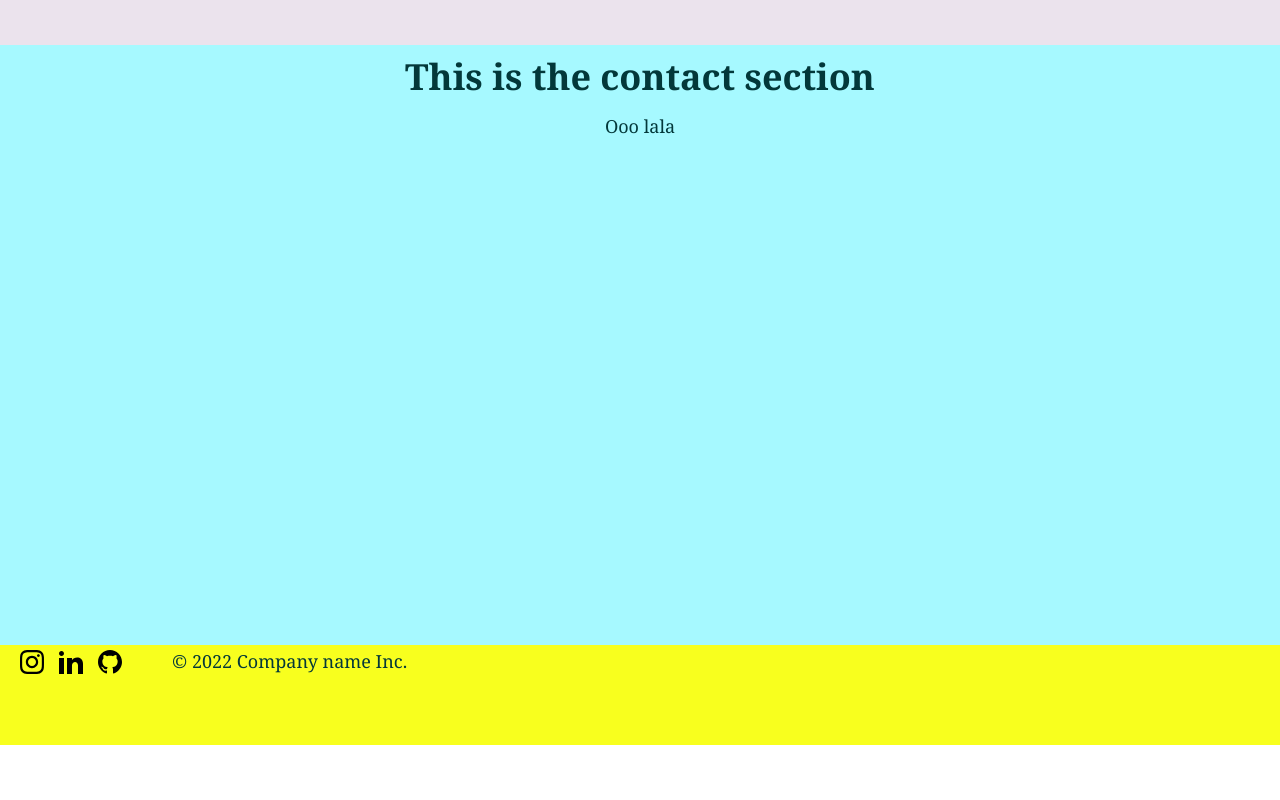
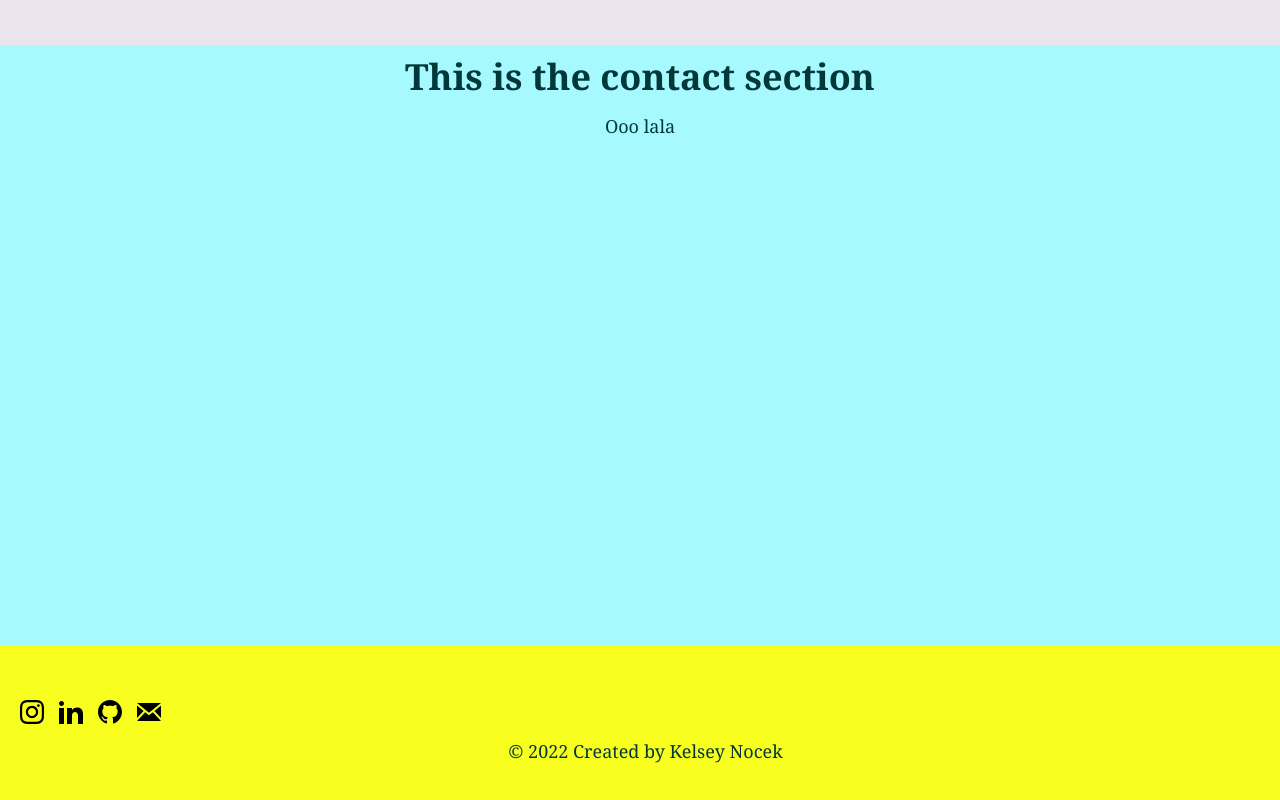
Before and after one commit to kelseyn12/Portfolio, a React (Create React App) app: page / in a window 1280 px wide. Shown: the part 2709-3509 px from the top of the page. Before the commit the page ends 3454 px from the top, so only its background shows below. Built offline with nearby package versions, Linux system fonts and the light colour scheme; a web font is replaced by a local one.

Commit message:
added email to footer

```diff
--- a/src/components/Footer.js
+++ b/src/components/Footer.js
@@ -40,10 +40,7 @@ function Footer() {
             </a>
           </li>
           <li className="socialLinks__item socialLinks__item--github">
-              <a
-                className="socialLinks_link"
-                href="https://github.com/kelseyn12"
-              >
+            <a className="socialLinks_link" href="https://github.com/kelseyn12">
               <svg
                 xmlns="http://www.w3.org/2000/svg"
                 width="24"
@@ -54,8 +51,22 @@ function Footer() {
               </svg>
             </a>
           </li>
+          <li className="socialLinks__item socialLinks__item--email">
+          <a className="socialLinks_link" href="mailto:kelseynocek12@gmail.com">
+            <svg
+              xmlns="http://www.w3.org/2000/svg"
+              width="24"
+              height="24"
+              viewBox="0 0 24 24"
+            >
+              <path d="M12 12.713l-11.985-9.713h23.971l-11.986 9.713zm-5.425-1.822l-6.575-5.329v12.501l6.575-7.172zm10.85 0l6.575 7.172v-12.501l-6.575 5.329zm-1.557 1.261l-3.868 3.135-3.868-3.135-8.11 8.848h23.956l-8.11-8.848z" />
+            </svg>
+          </a>
+          </li>
         </ul>
-          <span>© {new Date().getFullYear()} Company name Inc.</span>
+      </div>
+      <div className="copyright">
+        © {new Date().getFullYear()} Created by Kelsey Nocek
       </div>
     </div>
   );
--- a/src/footer.css
+++ b/src/footer.css
@@ -1,5 +1,6 @@
 .theFooter {
-    height: 100px;
+    margin-bottom: 0;
+    height: 155px;
     background-color: #f8ff1e;
 }
 
@@ -8,6 +9,7 @@
     float: left;
     padding-left: 15px;
     padding-right: 0;
+    padding-top: 50px;
     margin-bottom: 40px;
     position: relative;
 }
@@ -22,3 +24,8 @@
     margin-right: 5px;
     padding: 5px;
 }
+.copyright {
+  padding-right: 200px;
+  padding-top: 90px;
+
+}
```
Lines whose indentation alone changed are shown as unchanged.
